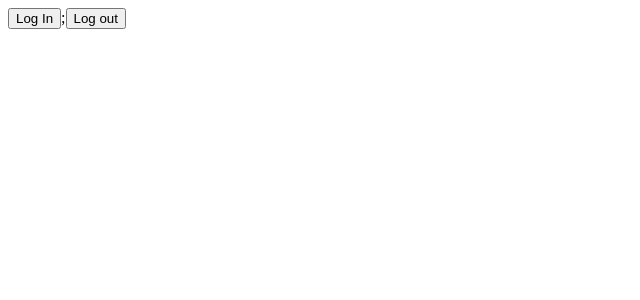
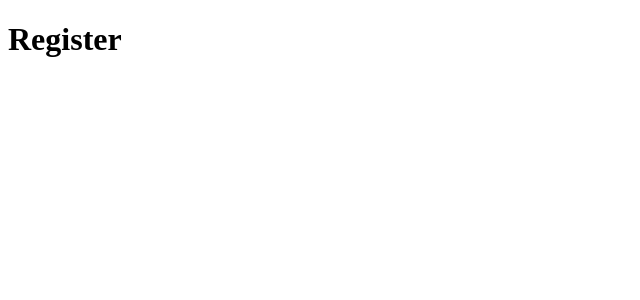
Before and after one commit to pontusva/GuardianTails, a React (Vite) app in the folder frontend/: page / in a window 1280 px wide. Shown: the top 300 px of the page, without its empty margins (0-640 px from the left). Built offline with nearby package versions, Linux system fonts and the light colour scheme.

Commit message:
Rm old dependencies

```diff
--- a/frontend/package.json
+++ b/frontend/package.json
@@ -10,11 +10,9 @@
     "preview": "vite preview"
   },
   "dependencies": {
-    "@auth0/auth0-react": "^2.2.3",
     "react": "^18.2.0",
     "react-dom": "^18.2.0",
-    "react-router-dom": "^6.20.1",
-    "supertokens-web-js": "^0.8.0"
+    "react-router-dom": "^6.20.1"
   },
   "devDependencies": {
     "@types/react": "^18.2.37",
--- a/frontend/src/main.tsx
+++ b/frontend/src/main.tsx
@@ -1,7 +1,6 @@
 import React from 'react';
 import ReactDOM from 'react-dom/client';
 import './index.css';
-import { Auth0Provider } from '@auth0/auth0-react';
 import { createBrowserRouter, RouterProvider } from 'react-router-dom';
 import RegisterPage from './pages/RegisterPage.tsx';
 
@@ -33,13 +32,6 @@ const router = createBrowserRouter([
 
 ReactDOM.createRoot(document.getElementById('root')!).render(
   <React.StrictMode>
-    <Auth0Provider
-      domain="dev-hbumyfwxrbg3lbit.uk.auth0.com"
-      clientId="2xRYiSztHydC7KQUa6IXpJ1NBfhFkc1a"
-      authorizationParams={{
-        redirect_uri: 'http://localhost:5173/dashboard',
-      }}>
-      <RouterProvider router={router} />
-    </Auth0Provider>
+    <RouterProvider router={router} />
   </React.StrictMode>
 );
--- a/frontend/src/pages/RegisterPage.tsx
+++ b/frontend/src/pages/RegisterPage.tsx
@@ -1,12 +1,7 @@
-import { useAuth0 } from '@auth0/auth0-react';
-
 const RegisterPage = () => {
-  const { loginWithRedirect, logout, isAuthenticated, isLoading } = useAuth0();
-  console.log({ isAuthenticated, isLoading });
   return (
     <div>
-      <button onClick={() => loginWithRedirect()}>Log In</button>;
-      <button onClick={() => logout()}>Log out</button>
+      <h1>Register</h1>
     </div>
   );
 };
```
Also changed, not shown: 1 other file (tests, documents, lock files or other folders).
